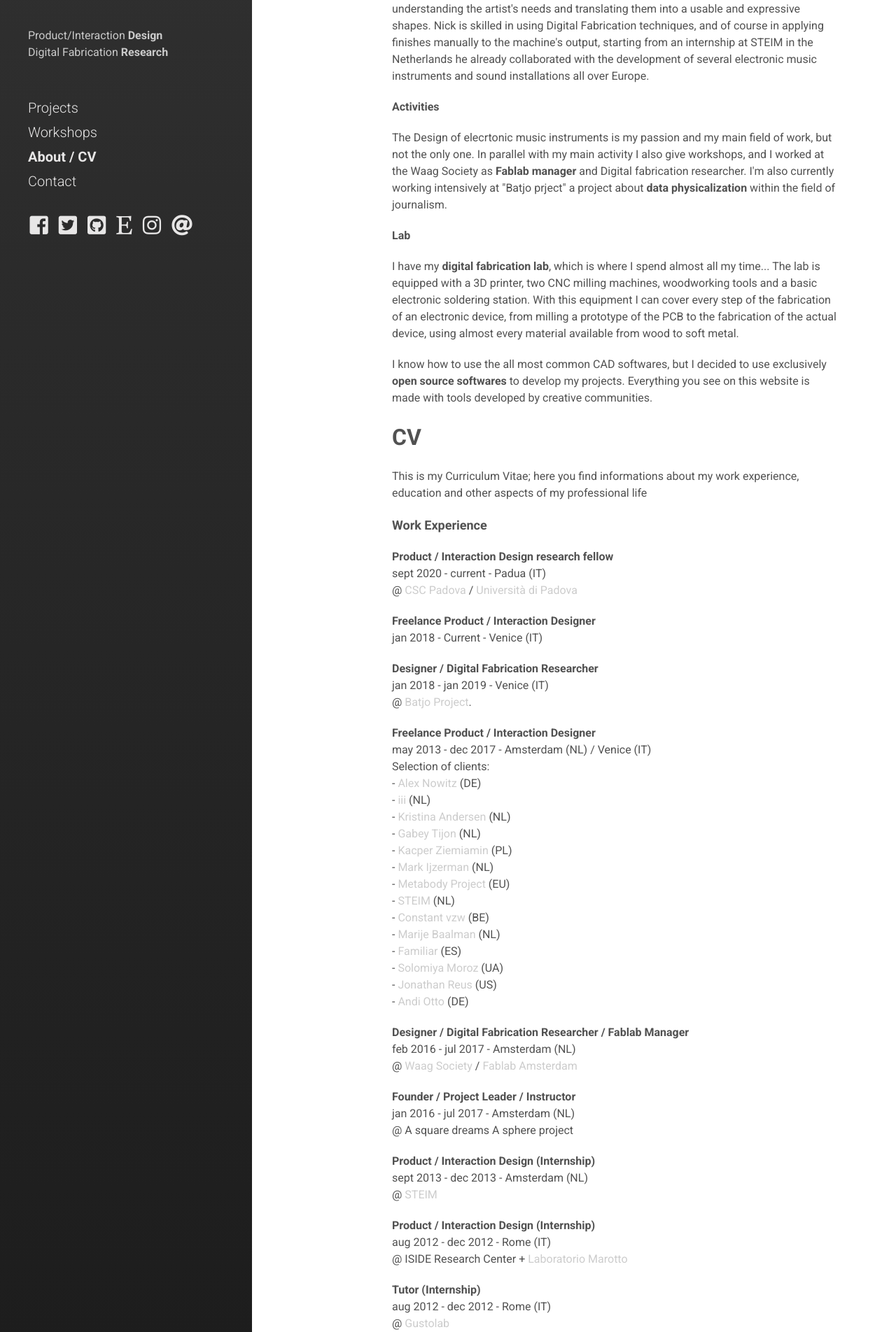
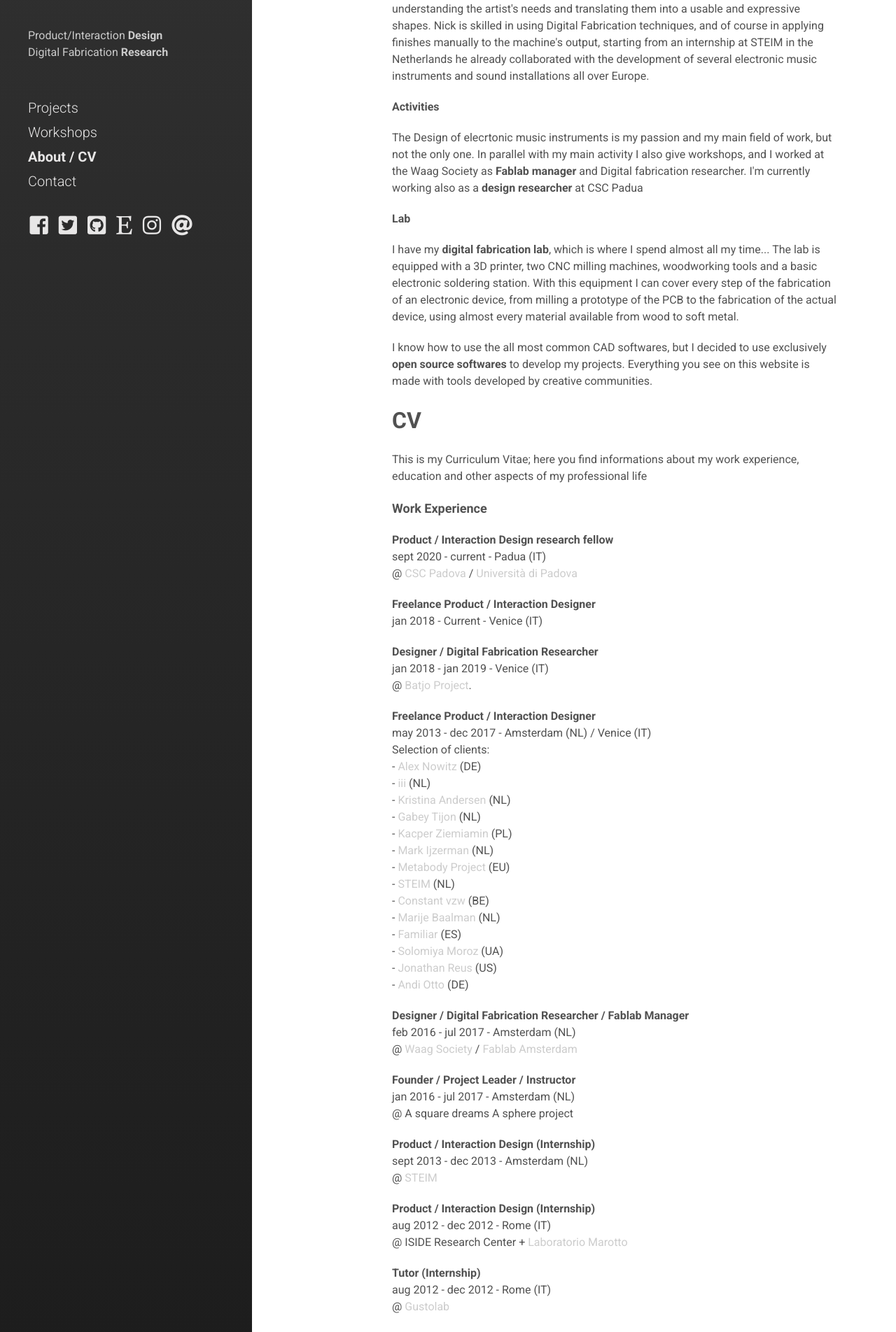
Before and after one commit to chihauccisoilconte/chihauccisoilconte.github.io, a Jekyll site: the page built from 3about.md, in a window 1280 px wide. Shown: the part 371-2275 px from the top of the page at 70% size. Built offline with Jekyll 4.4.1, drawn with Linux system fonts in a browser that asks for light colours; nearby versions of some CDN libraries.

Commit message:
push midi11

```diff
--- a/3about.md
+++ b/3about.md
@@ -32,7 +32,7 @@
 The Design of elecrtonic music instruments is my passion and my main field of work, but not the only one.
 
 In parallel with my main activity I also give workshops, and I worked at the Waag Society as <b>Fablab manager </b> and Digital fabrication researcher.
-I'm also currently working intensively at "Batjo prject" a project about <b>data physicalization</b> within the field of journalism.
+I'm currently working also as a <b>design researcher </b> at CSC Padua
 </p>
 
 <p> <b>Lab </b>
--- a/_layouts/DCM.html
+++ b/_layouts/DCM.html
@@ -83,7 +83,7 @@
 And the instrument was designed using exclusively open source software    </p>
 
 <p>
-DCM was originally designed as <a href="http://fabacademy.org/2020/labs/crunchlab/students/nicolo-merendino/2finalproject.html" target="_blank"> final project for the Fab Academy program 2020 </a> . It is 100% developed with open source software, and a special thanks goes to all the creative communities that work hard to make and spread the use of free and opes source tools. In particular I would like to thanks Anool Mahidharia and the  <a href="https://www.facebook.com/groups/arduino.forum.italiano" target="_blank"> Arduino forum Italia community </a> for providing assistance in the development of the project </p>
+DCM was originally designed as <a href="http://fabacademy.org/2020/labs/crunchlab/students/nicolo-merendino/2finalproject.html" target="_blank"> final project for the Fab Academy program 2020 </a> . It is 100% developed with open source software, and a special thanks goes to all the creative communities that work hard to make and spread the use of free and opes source tools. In particular I would like to thanks Anool Mahidharia and the  <a href="https://www.facebook.com/groups/arduino.forum.italiano" target="_blank"> Arduino forum Italia community </a> for sharing their knowledge and providing assistance during the project development </p>
 
 <p>
 You can commission a DCM from my  <a href="https://www.etsy.com/shop/CHUICmusicinterfaces" target="_blank"> Etsy shop </a>.
```
